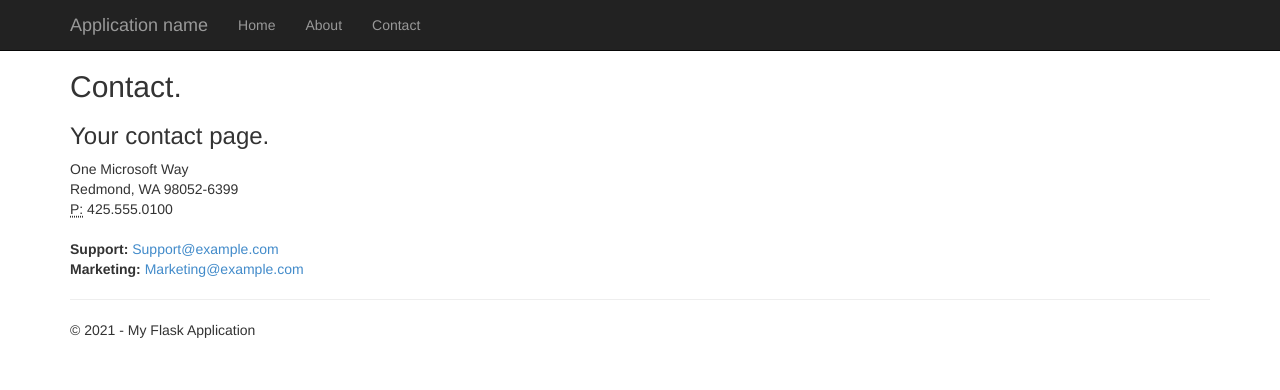
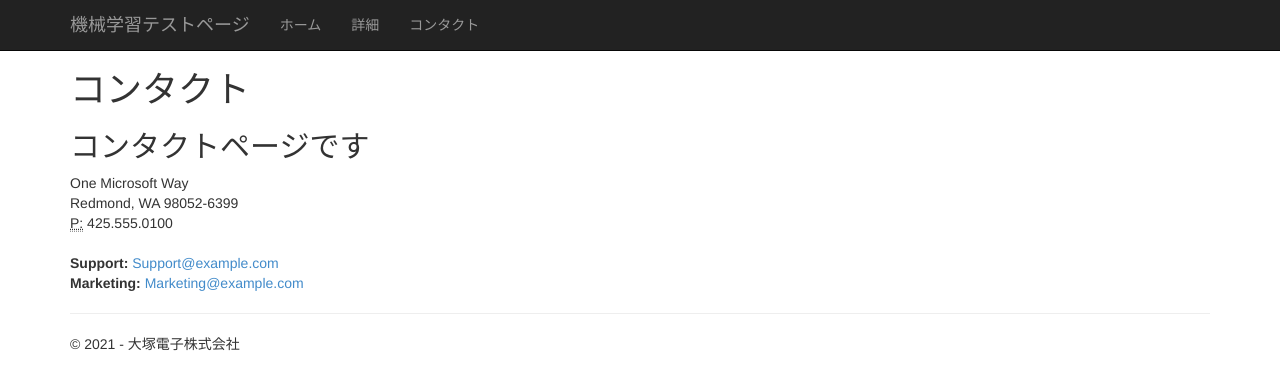
Before and after one commit to Masahiko-Miyoshi/FlaskWebProject1, a Flask app: page /contact in a window 1280 px wide. Shown: the top 390 px of the page. Run offline with Flask 2, Linux system fonts and the light colour scheme; parts of the project's set-up code (start-up, migrations or seed data) failed here and were passed over; some libraries are stand-ins or nearby versions.

Commit message:
Org version

```diff
--- a/FlaskWebProject1/FlaskWebProject1/templates/about.html
+++ b/FlaskWebProject1/FlaskWebProject1/templates/about.html
@@ -2,7 +2,7 @@
 
 {% block content %}
 
-<h2>{{ title }}.</h2>
+<h2>{{ title }}</h2>
 <h3>{{ message }}</h3>
 
 <p>Use this area to provide additional information.</p>
--- a/FlaskWebProject1/FlaskWebProject1/templates/contact.html
+++ b/FlaskWebProject1/FlaskWebProject1/templates/contact.html
@@ -2,8 +2,9 @@
 
 {% block content %}
 
-<h2>{{ title }}.</h2>
-<h3>{{ message }}</h3>
+<h1>{{ title }}</h1>
+<h2>{{ message }}</h2>
+
 
 <address>
     One Microsoft Way<br />
--- a/FlaskWebProject1/FlaskWebProject1/templates/index.html
+++ b/FlaskWebProject1/FlaskWebProject1/templates/index.html
@@ -3,8 +3,8 @@
 {% block content %}
 
 <div class="jumbotron">
-    <h1>Flask</h1>
-    <p class="lead">Flask is a free web framework for building great Web sites and Web applications using HTML, CSS and JavaScript.</p>
+    <h1>{{ title }}</h1>
+    <p class="lead">XXXXXXXX</p>
     <p><a href="http://flask.pocoo.org/" class="btn btn-primary btn-large">Learn more &raquo;</a></p>
 </div>
 
--- a/FlaskWebProject1/FlaskWebProject1/templates/layout.html
+++ b/FlaskWebProject1/FlaskWebProject1/templates/layout.html
@@ -1,9 +1,9 @@
 <!DOCTYPE html>
-<html>
+<html lang ="ja">
 <head>
     <meta charset="utf-8" />
     <meta name="viewport" content="width=device-width, initial-scale=1.0">
-    <title>{{ title }} - My Flask Application</title>
+    <title>{{ title }} -My Flask Application</title>
     <link rel="stylesheet" type="text/css" href="/static/content/bootstrap.min.css" />
     <link rel="stylesheet" type="text/css" href="/static/content/site.css" />
     <script src="/static/scripts/modernizr-2.6.2.js"></script>
@@ -18,13 +18,13 @@
                     <span class="icon-bar"></span>
                     <span class="icon-bar"></span>
                 </button>
-                <a href="/" class="navbar-brand">Application name</a>
+                <a href="/" class="navbar-brand">機械学習テストページ</a>
             </div>
             <div class="navbar-collapse collapse">
                 <ul class="nav navbar-nav">
-                    <li><a href="{{ url_for('home') }}">Home</a></li>
-                    <li><a href="{{ url_for('about') }}">About</a></li>
-                    <li><a href="{{ url_for('contact') }}">Contact</a></li>
+                    <li><a href="{{ url_for('home') }}">ホーム</a></li>
+                    <li><a href="{{ url_for('about') }}">詳細</a></li>
+                    <li><a href="{{ url_for('contact') }}">コンタクト</a></li>
                 </ul>
             </div>
         </div>
@@ -34,7 +34,7 @@
         {% block content %}{% endblock %}
         <hr />
         <footer>
-            <p>&copy; {{ year }} - My Flask Application</p>
+            <p>&copy; {{ year }} - 大塚電子株式会社</p>
         </footer>
     </div>
 
--- a/FlaskWebProject1/FlaskWebProject1/views.py
+++ b/FlaskWebProject1/FlaskWebProject1/views.py
@@ -12,7 +12,7 @@ def home():
     """Renders the home page."""
     return render_template(
         'index.html',
-        title='Home Page',
+        title='ホーム',
         year=datetime.now().year,
     )
 
@@ -21,9 +21,9 @@ def contact():
     """Renders the contact page."""
     return render_template(
         'contact.html',
-        title='Contact',
+        title='コンタクト',
         year=datetime.now().year,
-        message='Your contact page.'
+        message='コンタクトページです'
     )
 
 @app.route('/about')
@@ -31,7 +31,7 @@ def about():
     """Renders the about page."""
     return render_template(
         'about.html',
-        title='About',
+        title='詳細',
         year=datetime.now().year,
-        message='Your application description page.'
+        message='詳細ページです'
     )
```
